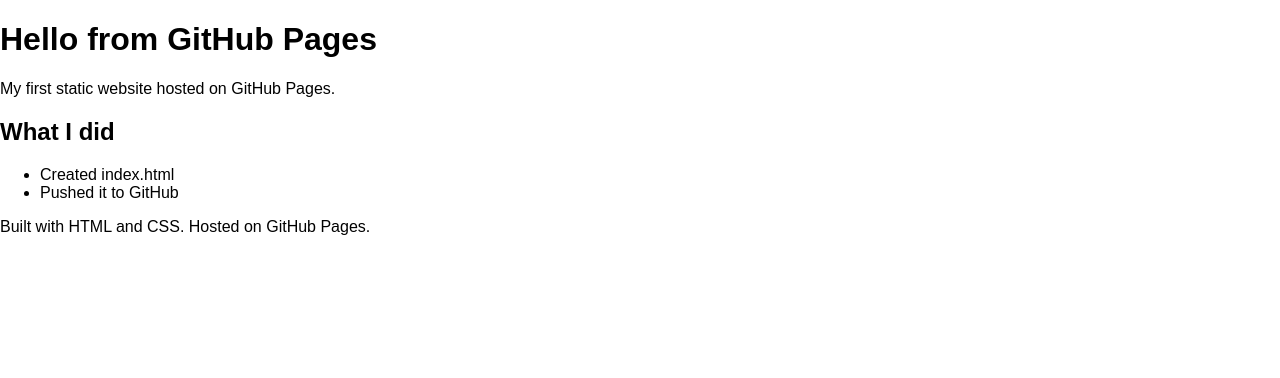
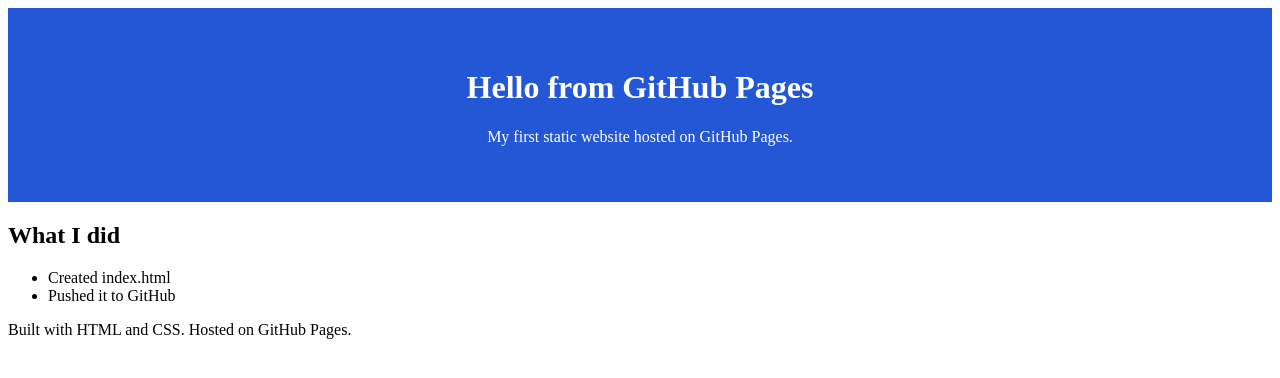
Before and after one commit to ahmadali238051-a11y/devops-task5, a plain HTML site: page index.html in a window 1280 px wide. Drawn offline with Linux system fonts and the light colour scheme.

Commit message:
updated css

```diff
--- a/style.css
+++ b/style.css
@@ -1,5 +1,6 @@
-body {
-    margin: 0;
-    font-family: Arial, Helvetica, sans-serif;
-    background-color: white;
+header {
+    background-color: #2457d6;
+    color: white;
+    text-align: center;
+    padding: 40px;
 }
```
